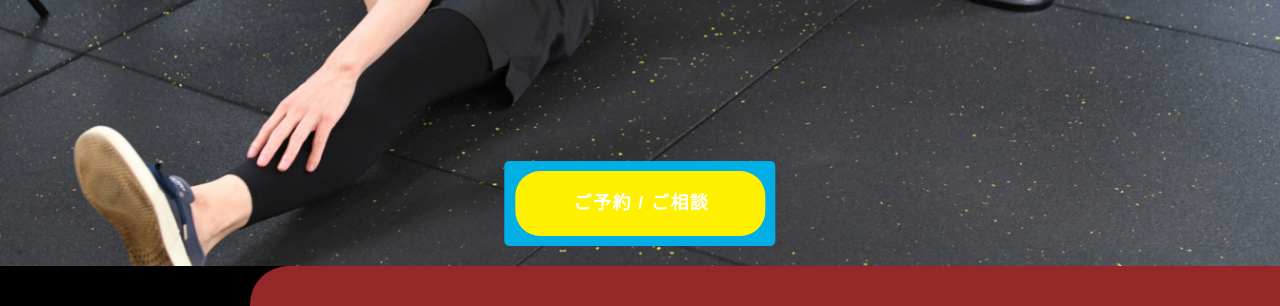
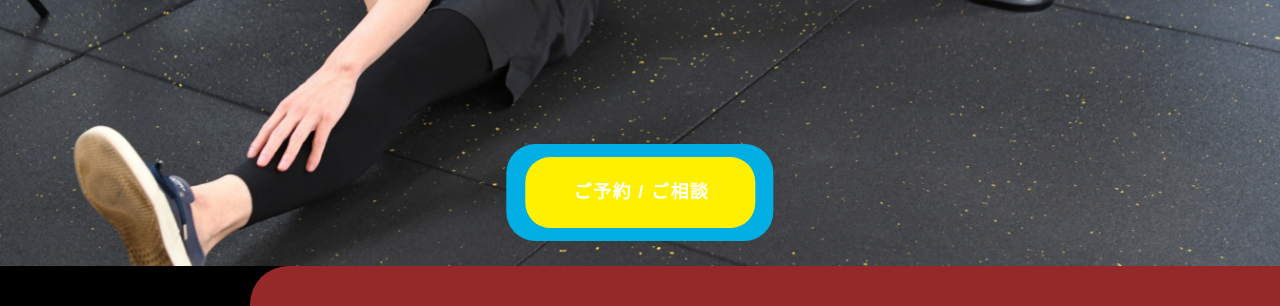
Before and after one commit to atom2525/tomo_personal, a plain HTML site: page index.html in a window 1280 px wide. Shown: the part 534-840 px from the top of the page. Drawn offline with nearby package versions, Linux system fonts and the light colour scheme; a web font is replaced by a local one.

Commit message:
Add files via upload

```diff
--- a/style.css
+++ b/style.css
@@ -813,12 +813,12 @@ footer a {
 
 .floating-banner {
 	position: fixed;
-	bottom: 20px;
+	bottom: 25px;
 	left: 50%;
 	transform: translateX(-50%);
 	background-color: #02afe5;
-	padding: 10px;
-	border-radius: 5px;
+	padding: 13px 18px;
+	border-radius: 29px;
 	text-align: center;
 	z-index: 1000;
 }
@@ -826,14 +826,11 @@ footer a {
 .floating-button {
 	background-color: #fff000;
 	color: white;
-	padding: 10px 25px;
-	/* 上下の余白を減らし、横幅はそのまま */
 	font-size: 18px;
 	font-weight: bold;
 	border-radius: 25px;
 	text-decoration: none;
 	display: inline-block;
-	width: 250px;
 	/* 横幅を250pxに指定 */
 	text-align: center;
 	/* ボタン内の文字を中央揃え */
@@ -847,9 +844,9 @@ footer a {
 /* PC用スタイル */
 @media (min-width: 768px) {
 	.floating-button {
-		width: 250px;
+		width: 230px;
 		/* PC用横幅 */
-		padding: 10px 25px;
+		padding: 13px 20px;
 		/* 上下の余白と左右の余白を指定 */
 	}
 }
```
